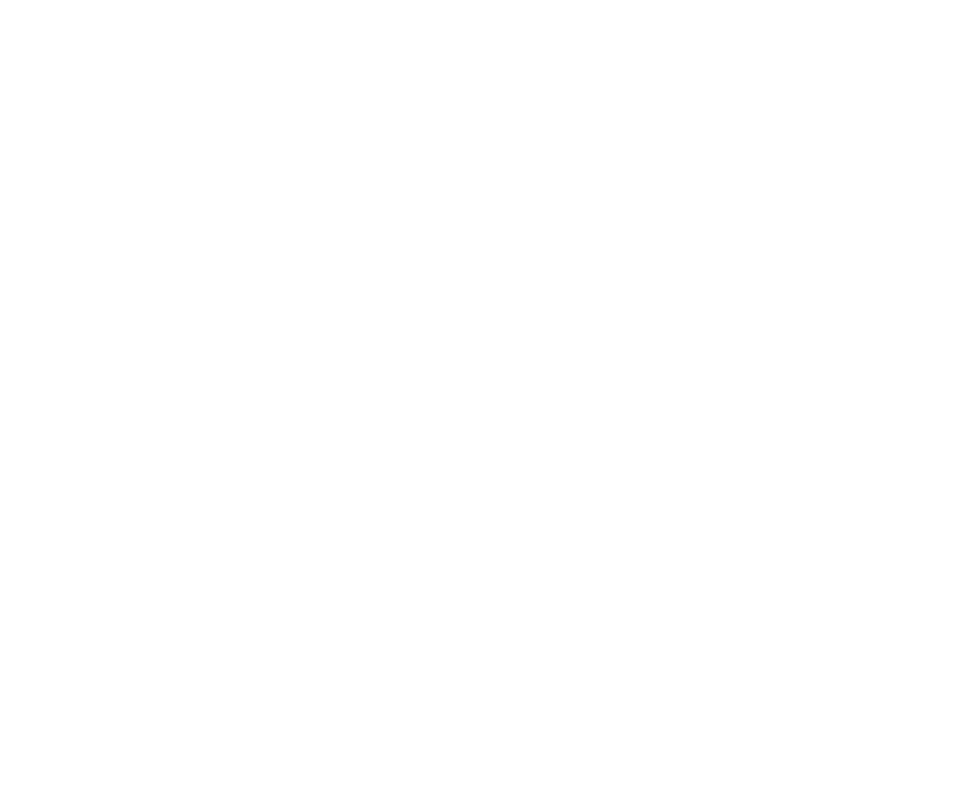
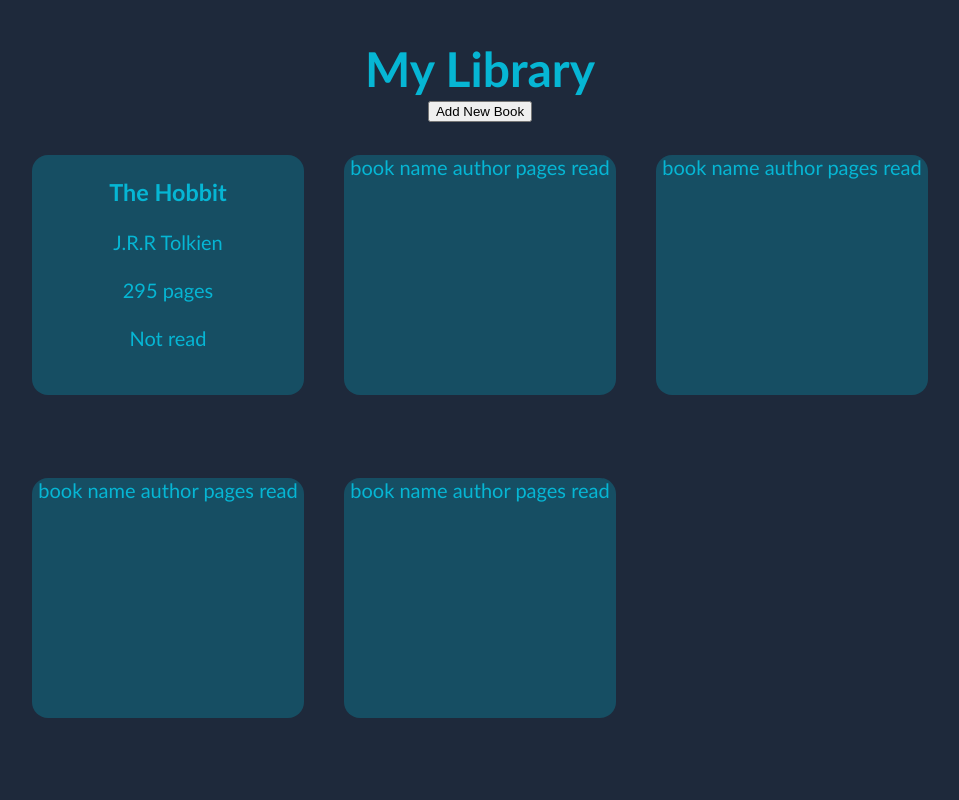
Before and after one commit to Grelgn/TOP-Library, a plain HTML site: page index.html in a window 1280 px wide. Shown: the whole page, without its empty margins (160-1119 px from the left). Drawn offline with Linux system fonts and the light colour scheme.

Commit message:
Make the layout of the site with CSS Grid

```diff
--- a/index.html
+++ b/index.html
@@ -8,6 +8,49 @@
     <script src="javascript.js" defer></script>
 </head>
 <body>
-
+    <header>
+        My Library
+    </header>
+    <main>
+        <div class="add">
+            <button>Add New Book</button>
+        </div>
+        <div class="books">
+            <div class="book">
+                <h3>The Hobbit</h3>
+                J.R.R Tolkien <br> <br>
+                295 pages <br> <br>
+                Not read <br> <br>
+            </div>
+            <div class="book">
+                book
+                name
+                author
+                pages
+                read
+            </div>
+            <div class="book">
+                book
+                name
+                author
+                pages
+                read
+            </div>
+            <div class="book">
+                book
+                name
+                author
+                pages
+                read
+            </div>
+            <div class="book">
+                book
+                name
+                author
+                pages
+                read
+            </div>
+        </div>
+    </main>
 </body>
 </html>
--- a/javascript.js
+++ b/javascript.js
@@ -0,0 +1,15 @@
+const myLibrary = [];
+
+function Book(name, author, pages, read) {
+    this.name = name;
+    this.author = author;
+    this.pages = pages;
+    this.read = read;
+}
+
+function addBookToLibrary() {
+    myLibrary.push(new Book('The Hobbit', 'J.R.R Tolkien', '295', 'not read'));
+}
+
+addBookToLibrary();
+console.log(myLibrary);
--- a/style.css
+++ b/style.css
@@ -0,0 +1,35 @@
+body {
+    height: 100vh;
+    display: grid;
+    grid-template-rows: 1fr 7fr;
+    background-color: #1e293b;
+    font-family: 'Trebuchet MS', 'Lucida Sans Unicode', 'Lucida Grande', 'Lucida Sans', Arial, sans-serif;
+    color: #06b6d4;
+    text-align: center;
+    margin: 0;
+}
+
+header {
+    font-weight: bold;
+    font-size: 48px;
+    padding-top: 5vh;
+}
+
+main {
+    display: grid;
+    grid-template-rows: 1fr 11fr;
+    padding: 0 15vw 5vh 15vw;
+}
+
+.books {
+    display: grid;
+    grid-template-columns: repeat(auto-fit, minmax(200px, 1fr));
+    gap: 40px;
+}
+
+.book {
+    background-color: #164e63;
+    border-radius: 16px;
+    height: 30vh;
+    font-size: 20px;
+}
```
